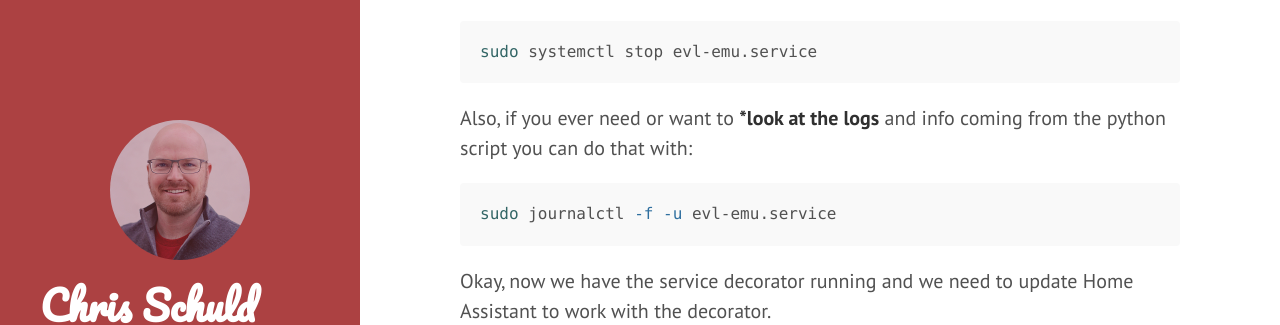
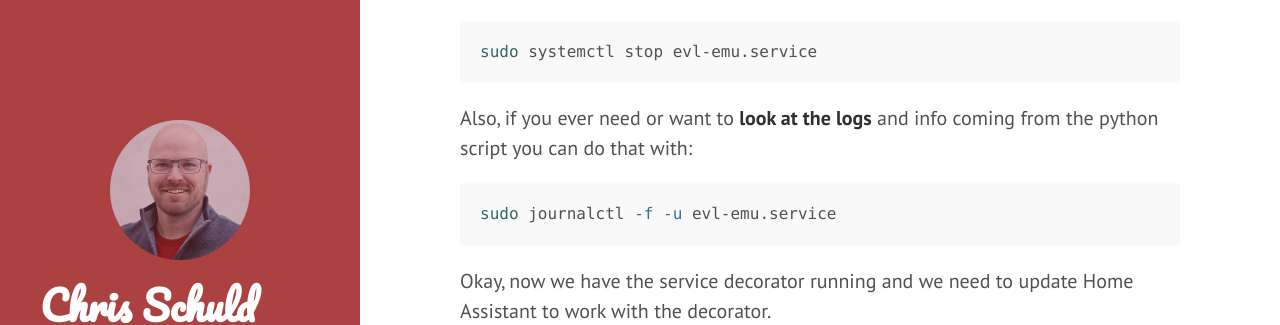
Before and after one commit to cbschuld/chrisschuld.com-legacy, a Jekyll site: the page built from _posts/2019-02-25-home-assistant-to-dsc-alarm-with-an-it-100.md, in a window 1280 px wide and 900 px high, scrolled down 3520 px. Shown: the part 155-480 px from the top of the window. Built offline with Jekyll 4.4.1, drawn with Linux system fonts in a browser that asks for light colours.

Commit message:
typo fix

`````diff
--- a/_posts/2019-02-25-home-assistant-to-dsc-alarm-with-an-it-100.md
+++ b/_posts/2019-02-25-home-assistant-to-dsc-alarm-with-an-it-100.md
@@ -105,7 +105,7 @@ If you ever need to **stop the service**:
 sudo systemctl stop evl-emu.service
 ```
 
-Also, if you ever need or want to ***look at the logs** and info coming from the python script you can do that with:
+Also, if you ever need or want to **look at the logs** and info coming from the python script you can do that with:
 ````shell
 sudo journalctl -f -u evl-emu.service
 ````
`````
